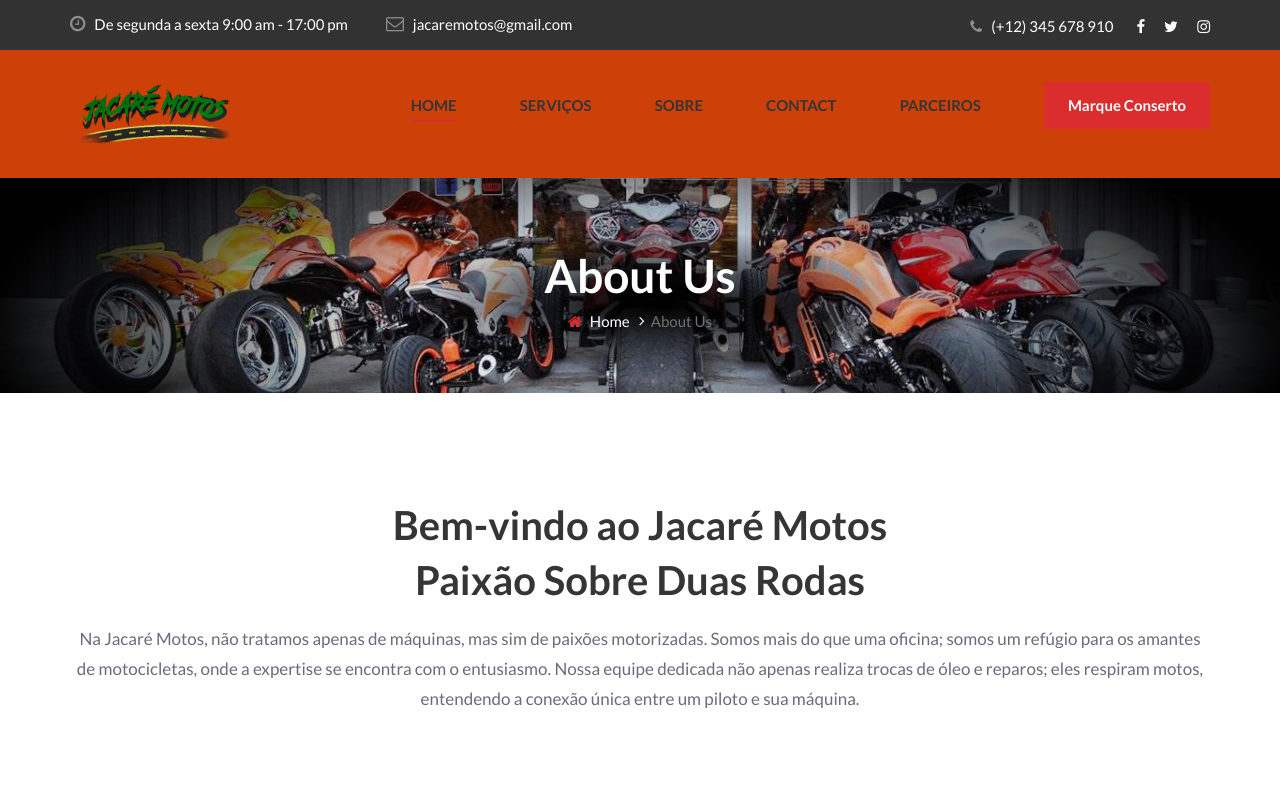
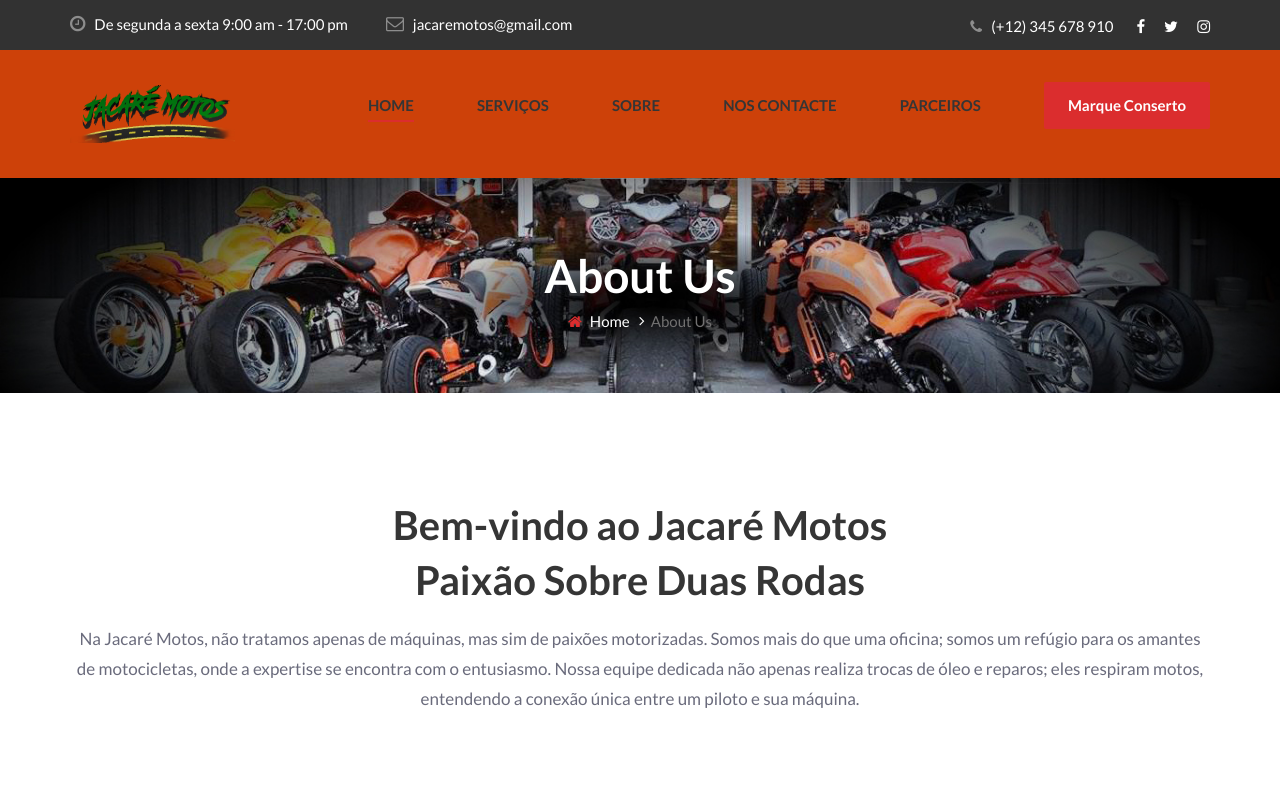
Before and after one commit to nicolas-zanon/jacare_motos, a plain HTML site: page about.html in a window 1280 px wide. Shown: the top 786 px of the page. Drawn offline with Linux system fonts and the light colour scheme.

Commit message:
Add files via upload

```diff
--- a/about.html
+++ b/about.html
@@ -109,7 +109,7 @@
                                 <li class="active"><a href="./index.html">Home</a></li>
                                 <li><a href="./car.html">Serviços</a></li>
                                 <li><a href="./about.html">Sobre</a></li>
-                                <li><a href="./contact.html">Contact</a></li>
+                                <li><a href="./contact.html">Nos Contacte</a></li>
                                 <li><a href="./parceiros.html">Parceiros</a></li>
                             </ul>
                         </nav>
```
Also changed, not shown: car.html (+1 -1 lines), contact.html (+1 -1 lines), contact1.html (+1 -1 lines), index.html (+1 -1 lines), parceiros.html (+1 -1 lines).
